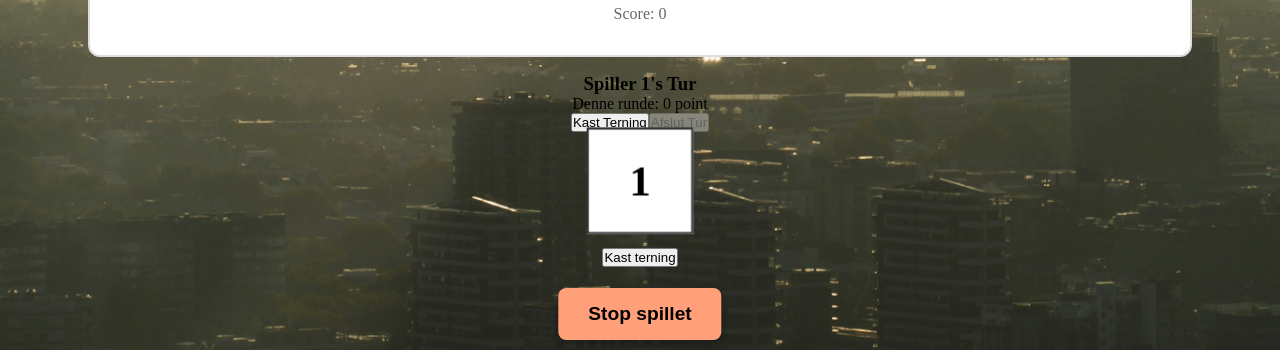
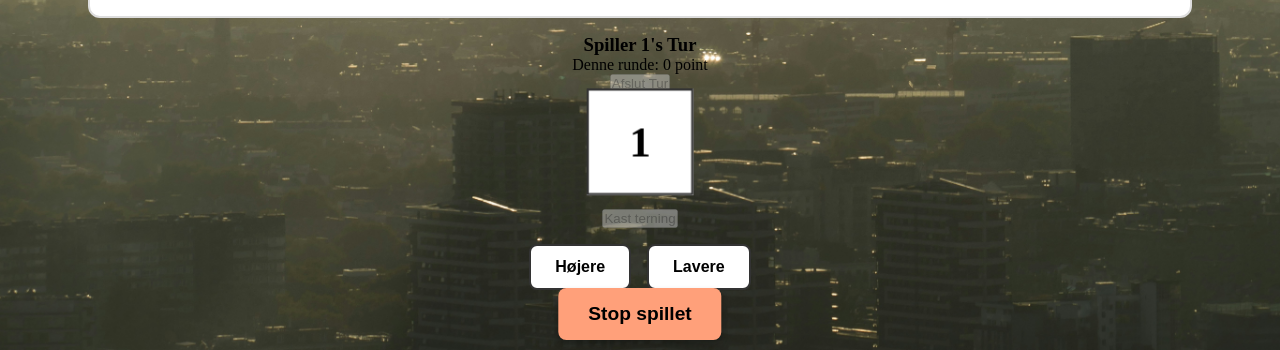
Before and after one commit to Greta-Alfredsdottir/Terningespil-Gruppe-5, a React (Vite) app in the folder Terningespil/: page / in a window 1280 px wide. Both pictures are taken after a click on the button "Start spil". Shown: the part 380-730 px from the top of the page. Built offline with nearby package versions, Linux system fonts and the light colour scheme.

Commit message:
Fixed issue 9 connecting the 3d dice value to the game and adding back missing choice buttons

```diff
--- a/Terningespil/src/Pages/Game.tsx
+++ b/Terningespil/src/Pages/Game.tsx
@@ -1,8 +1,10 @@
-import React, { useState } from 'react';
+import React, { useState, useEffect } from 'react';
 import { Player } from '../component/Game/Player/Player';
 import { PlayerTurn } from '../component/Game/PlayerTurn/PlayerTurn';
 import { Dice3D } from '../component/Game/Dice3D/Dice3D';
+import {ChoiceButtons} from '../component/Game/ChoiceButtons/ChoiceButtons';
 import type { Player as PlayerType } from "../component/types/game";
+import type { Choice } from "../component/types/game";
 
 export const Game: React.FC = () => {
     const [players, setPlayers] = useState<PlayerType[]>([
@@ -10,7 +12,32 @@
         { id: 2, name: 'Spiller 2', score: 0, isTurn: false }
     ]);
 
+    const [diceValue, setDiceValue] = useState<number>(1);
+    const [isRolling, setIsRolling] = useState<boolean>(false);
+    const [choice, setChoice] = useState<Choice | null>(null);
+    const [hasRolled, setHasRolled] = useState<boolean>(false);
+
     const currentPlayer = players.find(p => p.isTurn)!;
+
+    // Reset hasRolled when player changes
+    useEffect(() => {
+        setHasRolled(false);
+        setChoice(null);
+        setDiceValue(1);
+    }, [currentPlayer.id]);
+
+    const handleRollDice = () => {
+        if (isRolling || !choice || hasRolled) return;
+
+        setIsRolling(true);
+        const random = Math.floor(Math.random() * 6) + 1;
+
+        setTimeout(() => {
+            setDiceValue(random);
+            setIsRolling(false);
+            setHasRolled(true);
+        }, 1000);
+    };
 
     const handleScoreUpdate = (playerId: number, points: number) => {
             setPlayers((prevPlayers: PlayerType[]) => prevPlayers.map(p =>
@@ -30,6 +57,10 @@
                 isTurn: index === nextIndex
             }));
         });
+        // Reset dice, choice, and hasRolled when turn ends
+        setDiceValue(1);
+        setChoice(null);
+        setHasRolled(false);
     };
 
     return (
@@ -42,10 +73,13 @@
 
             <PlayerTurn
                 currentPlayer={currentPlayer}
+                diceValue={diceValue}
+                choice={choice}
                 onScoreUpdate={handleScoreUpdate}
                 onEndTurn={handleEndTurn}
             />
-            <Dice3D />
+            <Dice3D value={diceValue} isRolling={isRolling} onRoll={handleRollDice} canRoll={choice !== null} />
+            <ChoiceButtons setChoice={setChoice} disabled={hasRolled} />
         </div>
     );
 };
--- a/Terningespil/src/component/Game/ChoiceButtons/ChoiceButtons.tsx
+++ b/Terningespil/src/component/Game/ChoiceButtons/ChoiceButtons.tsx
@@ -3,14 +3,14 @@
 
 interface ChoiceButtonsProps {
     setChoice: (choice: Choice) => void;
+    disabled?: boolean;
 }
 
-
-export const ChoiceButtons = ({ setChoice }: ChoiceButtonsProps) => {
+export const ChoiceButtons = ({ setChoice, disabled = false }: ChoiceButtonsProps) => {
     return (
         <div className={styles.choices}>
-            <button onClick={() => setChoice("higher")}>Højere</button>
-            <button onClick={() => setChoice("lower")}>Lavere</button>
+            <button onClick={() => setChoice("higher")} disabled={disabled}>Højere</button>
+            <button onClick={() => setChoice("lower")} disabled={disabled}>Lavere</button>
         </div>
     )
 }
--- a/Terningespil/src/component/Game/Dice3D/Dice3D.tsx
+++ b/Terningespil/src/component/Game/Dice3D/Dice3D.tsx
@@ -1,27 +1,17 @@
-import { useState } from "react";
 import styles from './Dice3D.module.scss'
 
-export const Dice3D = () => {
-    const [value, setValue] = useState(1);
-    const [rolling, setRolling] = useState(false);
+interface Dice3DProps {
+    value: number;
+    isRolling: boolean;
+    onRoll: () => void;
+    canRoll?: boolean;
+}
 
-    const rollDice = () => {
-        if (rolling) return;
-
-        setRolling(true);
-
-        const random = Math.floor(Math.random() * 6) + 1;
-
-        setTimeout(() => {
-            setValue(random);
-            setRolling(false);
-        }, 1000);
-    };
-
+export const Dice3D = ({ value, isRolling, onRoll, canRoll = true }: Dice3DProps) => {
     return (
         <div className={styles.diceWrapper}>
             <div
-                className={`${styles.cube} ${styles[`face${value}`]} ${rolling ? styles.rolling : ""}`}
+                className={`${styles.cube} ${styles[`face${value}`]} ${isRolling ? styles.rolling : ""}`}
             >
                 <div className={`${styles.face} ${styles.faceFront}`}>1</div>
                 <div className={`${styles.face} ${styles.faceBack}`}>6</div>
@@ -31,7 +21,9 @@
                 <div className={`${styles.face} ${styles.faceBottom}`}>4</div>
             </div>
 
-            <button onClick={rollDice}>Kast terning</button>
+            <button onClick={onRoll} disabled={isRolling || !canRoll}>
+                {isRolling ? 'Kaster...' : 'Kast terning'}
+            </button>
         </div>
     );
 };
--- a/Terningespil/src/component/Game/PlayerTurn/PlayerTurn.tsx
+++ b/Terningespil/src/component/Game/PlayerTurn/PlayerTurn.tsx
@@ -1,58 +1,82 @@
-import React, { useState } from 'react';
-import type { Player } from "../../types/game";
+import React, { useState, useEffect, useRef } from 'react';
+import type { Player, Choice } from "../../types/game";
 
 interface PlayerTurnProps {
     currentPlayer: Player;
+    diceValue: number;
+    choice: Choice | null;
     onScoreUpdate: (playerId: number, points: number) => void;
     onEndTurn: () => void;
 }
 
 export const PlayerTurn: React.FC<PlayerTurnProps> = ({
     currentPlayer,
+    diceValue,
+    choice,
     onScoreUpdate,
     onEndTurn
 }) => {
-    const [diceValue, setDiceValue] = useState<number>(0);
-    const [isRolling, setIsRolling] = useState(false);
     const [turnScore, setTurnScore] = useState(0);
+    const [hasRolled, setHasRolled] = useState(false);
+    const previousDiceValueRef = useRef<number>(diceValue);
+    const isInitialMount = useRef<boolean>(true);
 
-    const rollDice = () => {
-        setIsRolling(true);
-        const roll = Math.floor(Math.random() * 6) + 1;
+    useEffect(() => {
+        setTurnScore(0);
+        setHasRolled(false);
+        previousDiceValueRef.current = diceValue;
+        isInitialMount.current = true;
+    }, [currentPlayer.id]);
 
-        setTimeout(() => {
-            setDiceValue(roll);
-            setTurnScore(prevTurnScore => prevTurnScore + roll);
-            setIsRolling(false);
-        }, 500);
+    useEffect(() => {
+        if (isInitialMount.current) {
+            isInitialMount.current = false;
+            previousDiceValueRef.current = diceValue;
+            return;
+        }
+
+        if (diceValue !== previousDiceValueRef.current && choice !== null) {
+            setHasRolled(true);
+            // Calculate win/loss based on choice
+            const win = (choice === "higher" && diceValue > 3) ||
+                       (choice === "lower" && diceValue <= 3);
+            const points = win ? 10 : -5;
+            setTurnScore(points);
+            previousDiceValueRef.current = diceValue;
+        }
+    }, [diceValue, choice]);
+
+    const endTurn = () => {
+        onScoreUpdate(currentPlayer.id, turnScore);
+
+        setTurnScore(0);
+        setHasRolled(false);
+        previousDiceValueRef.current = diceValue;
+        isInitialMount.current = true;
+
+        onEndTurn();
     };
 
-    const endTurn = () => {
-        // Opdater spillerens score
-        onScoreUpdate(currentPlayer.id, turnScore);
-
-        // Reset turn state
-        setDiceValue(0);
-        setTurnScore(0);
-
-        // Skift til næste spiller
-        onEndTurn();
-    };
+    const win = choice !== null && hasRolled
+        ? (choice === "higher" && diceValue > 3) ||
+          (choice === "lower" && diceValue <= 3)
+        : null;
 
     return (
         <div className="player-turn">
             <h3>{currentPlayer.name}'s Tur</h3>
 
             <div className="dice-display">
-                {diceValue > 0 && <p>Terning: {diceValue}</p>}
+                {hasRolled && (
+                    <>
+                        <p>Terning: {diceValue}</p>
+                        <p>{win ? "✓ Du vandt!" : "✗ Du tabte!"}</p>
+                    </>
+                )}
                 <p>Denne runde: {turnScore} point</p>
             </div>
 
-            <button onClick={rollDice} disabled={isRolling}>
-                {isRolling ? 'Kaster...' : 'Kast Terning'}
-            </button>
-
-            <button onClick={endTurn} disabled={turnScore === 0}>
+            <button onClick={endTurn} disabled={!hasRolled || turnScore === 0}>
                 Afslut Tur
             </button>
         </div>
```
